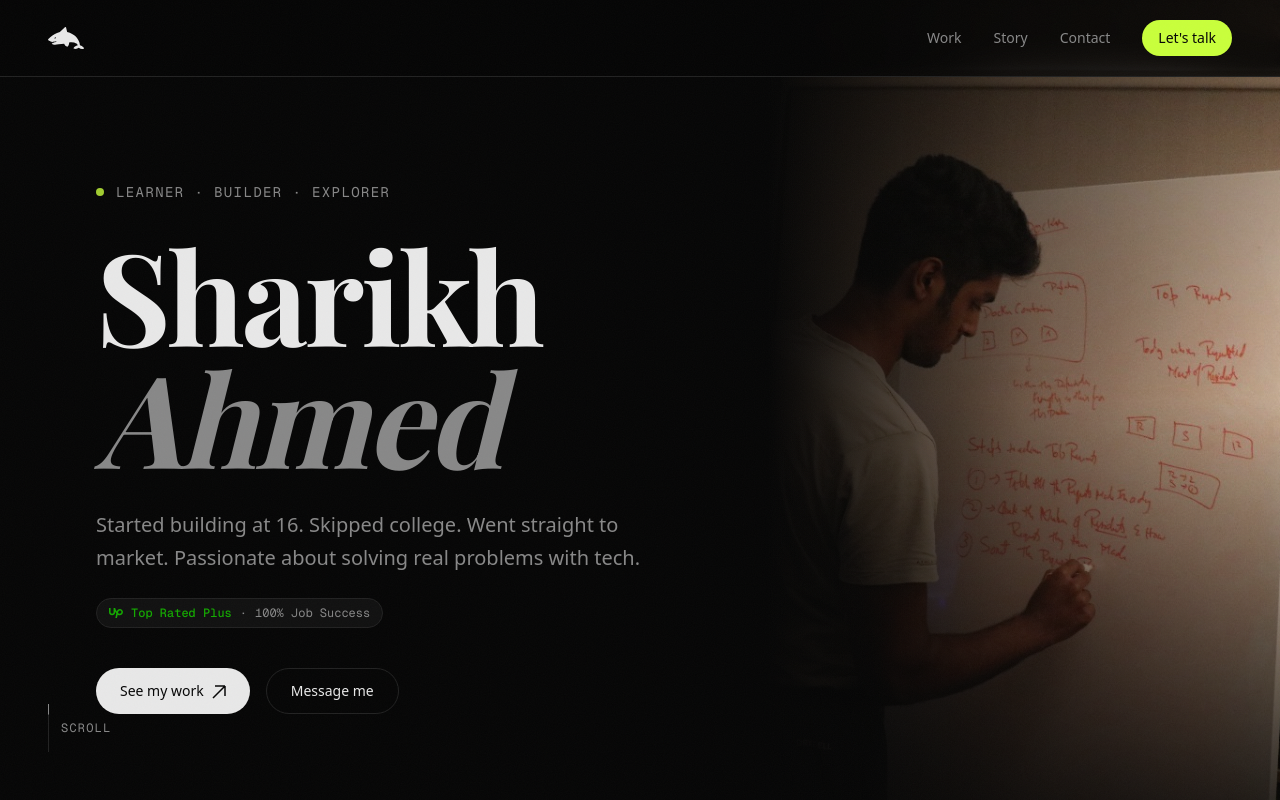
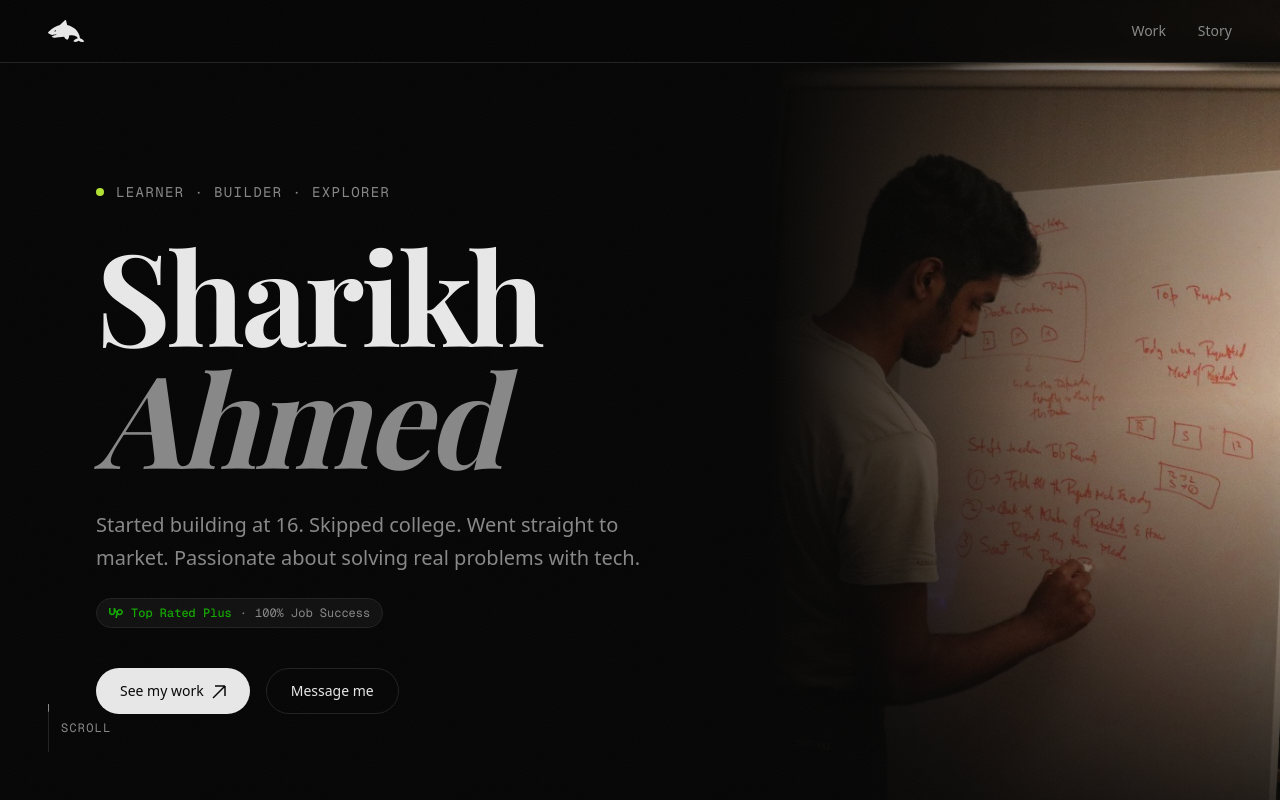
Before and after one commit to sharikhBat/sharikh-site, a Next.js app: page / in a window 1280 px wide. Shown: the top 800 px of the page. Built offline with nearby package versions, Linux system fonts and the light colour scheme.

Commit message:
Comment out contact section temporarily

```diff
--- a/src/app/page.tsx
+++ b/src/app/page.tsx
@@ -4,7 +4,7 @@ import { Marquee } from "@/components/Marquee";
 import { Work } from "@/components/Work";
 import { Story } from "@/components/Story";
 import { Focus } from "@/components/Focus";
-import { Contact } from "@/components/Contact";
+// import { Contact } from "@/components/Contact";
 import { Footer } from "@/components/Footer";
 
 export default function Home() {
@@ -16,7 +16,7 @@ export default function Home() {
       <Work />
       <Story />
       <Focus />
-      <Contact />
+      {/* <Contact /> */}
       <Footer />
     </main>
   );
--- a/src/components/Nav.tsx
+++ b/src/components/Nav.tsx
@@ -36,7 +36,7 @@ export function Nav() {
           >
             Story
           </a>
-          <a
+          {/* <a
             href="#contact"
             className="text-sm text-muted hover:text-foreground transition-colors"
           >
@@ -47,7 +47,7 @@ export function Nav() {
             className="text-sm px-4 py-2 bg-accent text-background rounded-full font-medium hover:bg-accent/90 transition-colors"
           >
             Let&apos;s talk
-          </a>
+          </a> */}
         </div>
 
         {/* Mobile hamburger */}
@@ -84,7 +84,6 @@ export function Nav() {
             {[
               { href: "#work", label: "Work" },
               { href: "#story", label: "Story" },
-              { href: "#contact", label: "Contact" },
             ].map((link, i) => (
               <motion.a
                 key={link.href}
@@ -98,7 +97,7 @@ export function Nav() {
                 {link.label}
               </motion.a>
             ))}
-            <motion.a
+            {/* <motion.a
               href="#contact"
               onClick={() => setOpen(false)}
               initial={{ opacity: 0, y: 20 }}
@@ -107,7 +106,7 @@ export function Nav() {
               className="mt-4 px-8 py-3 bg-accent text-background rounded-full font-medium text-sm"
             >
               Let&apos;s talk
-            </motion.a>
+            </motion.a> */}
           </motion.div>
         )}
       </AnimatePresence>
```
